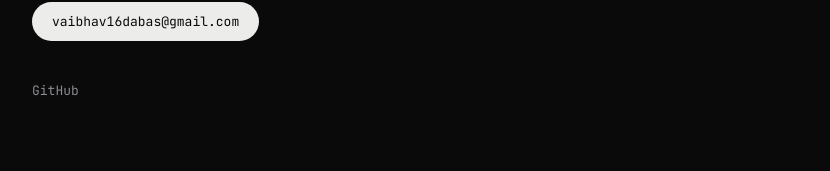
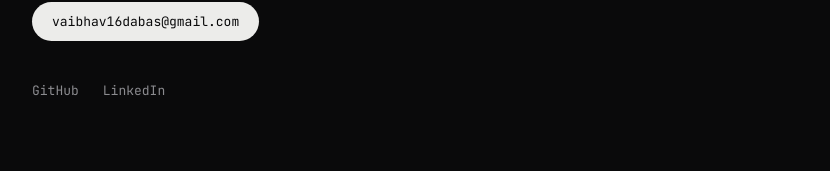
Before and after one commit to vaibhavdabas16/portfolio, a Next.js app: page / in a window 1280 px wide. Shown: the part 5645-5816 px from the top of the page, without its empty margins (224-1054 px from the left). Built offline with nearby package versions, Linux system fonts and the light colour scheme.

Commit message:
content: add LinkedIn to contact links

```diff
--- a/src/data/portfolio.ts
+++ b/src/data/portfolio.ts
@@ -10,7 +10,13 @@ export const profile = {
   location: "Mohali, India",
   email: "vaibhav16dabas@gmail.com",
   resumeUrl: "",
-  socials: [{ label: "GitHub", url: "https://github.com/vaibhavdabas16" }],
+  socials: [
+    { label: "GitHub", url: "https://github.com/vaibhavdabas16" },
+    {
+      label: "LinkedIn",
+      url: "https://www.linkedin.com/in/vaibhav-dabas-5a5572275/",
+    },
+  ],
   about: [
     "I am in my final year of a BTech in Computer Science and AI at Plaksha University. Most of what I build is multi-step LLM agents: systems that plan, call tools, carry typed state between steps, and fail loudly instead of quietly returning something wrong.",
     "The parts I care about are the ones that usually get skipped. Rate limits and partial data. Malformed intermediate output. Answers the model is confident about and wrong about. What a human reviewer actually sees when the system is unsure. I have put this kind of work in front of real users, not just demos.",
```
